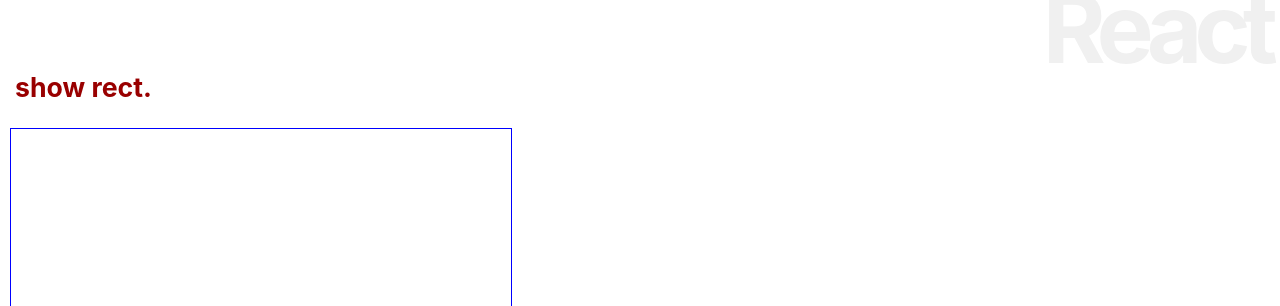
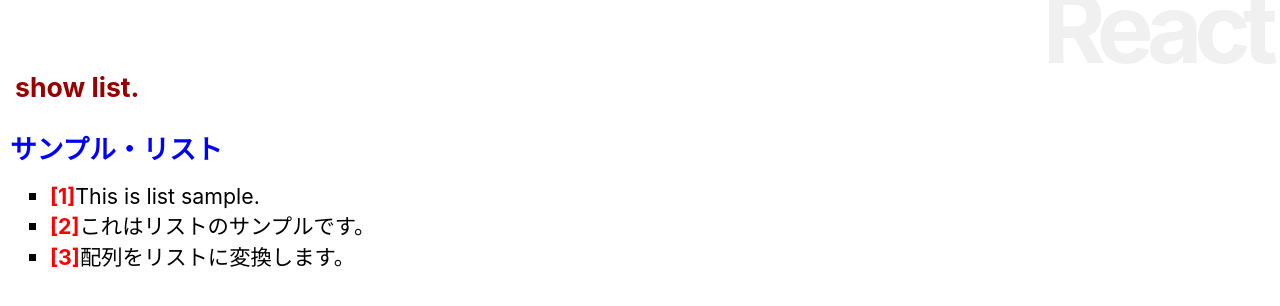
Before and after one commit to takapan2/practice_react, a React (Create React App) app: page / in a window 1280 px wide. Shown: the top 306 px of the page. Built offline with nearby package versions, Linux system fonts and the light colour scheme.

Commit message:
list3-24

```diff
--- a/src/App.js
+++ b/src/App.js
@@ -3,7 +3,11 @@
 import "./App.css";
 
 class App extends Component {
-  data = [];
+  data = [
+    "This is list sample.",
+    "これはリストのサンプルです。",
+    "配列をリストに変換します。",
+  ];
   msgStyle = {
     fontSize: "20pt",
     color: "#900",
@@ -11,45 +15,61 @@
     padding: "5px",
   };
 
-  area = {
-    width: "500px",
-    height: "500px",
-    border: "1px solid blue",
-  };
   constructor(props) {
     super(props);
     this.state = {
       list: this.data,
     };
-    this.doAction = this.doAction.bind(this);
-  }
-
-  doAction(e) {
-    let x = e.pageX;
-    let y = e.pageY;
-    this.data.push({ x: x, y: y });
-    this.setState({ list: this.data });
-  }
-  draw(d) {
-    let s = {
-      position: "absolute",
-      left: d.x - 25 + "px",
-      top: d.y - 25 + "px",
-      width: "50px",
-      height: "50px",
-      backgroundColor: "#66f3",
-    };
-    return <div style={s}></div>;
   }
   render() {
     return (
       <div>
         <h1>React</h1>
-        <h2 style={this.msgStyle}>show rect.</h2>
-        <div style={this.area} onClick={this.doAction}>
-          {this.data.map((value) => this.draw(value))}
-        </div>
+        <h2 style={this.msgStyle}>show list.</h2>
+        <List title="サンプル・リスト" data={this.data} />
       </div>
+    );
+  }
+}
+class List extends Component {
+  number = 1;
+  title = {
+    fontSize: "20pt",
+    fontWeight: "bold",
+    color: "blue",
+  };
+  render() {
+    let data = this.props.data;
+    return (
+      <div>
+        <p style={this.title}>{this.props.title}</p>
+        <ul>
+          {data.map((item) => (
+            <Item number={this.number++} value={item} key={this.number} />
+          ))}
+        </ul>
+      </div>
+    );
+  }
+}
+class Item extends Component {
+  li = {
+    listStyleType: "square",
+    fontSize: "16pt",
+    color: "#06",
+    margin: "0",
+    padding: "0",
+  };
+  num = {
+    fontWeight: "bold",
+    color: "red",
+  };
+  render() {
+    return (
+      <li style={this.li}>
+        <span style={this.num}>[{this.props.number}]</span>
+        {this.props.value}
+      </li>
     );
   }
 }
```
